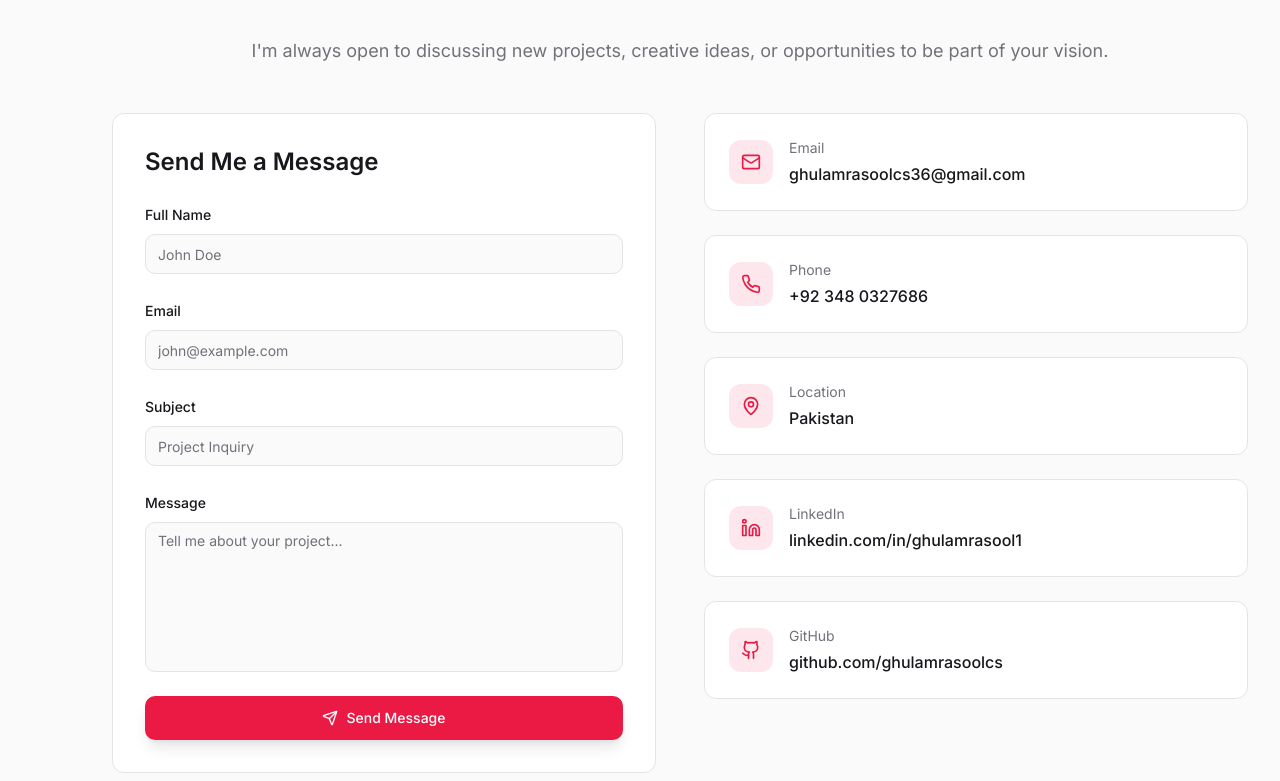
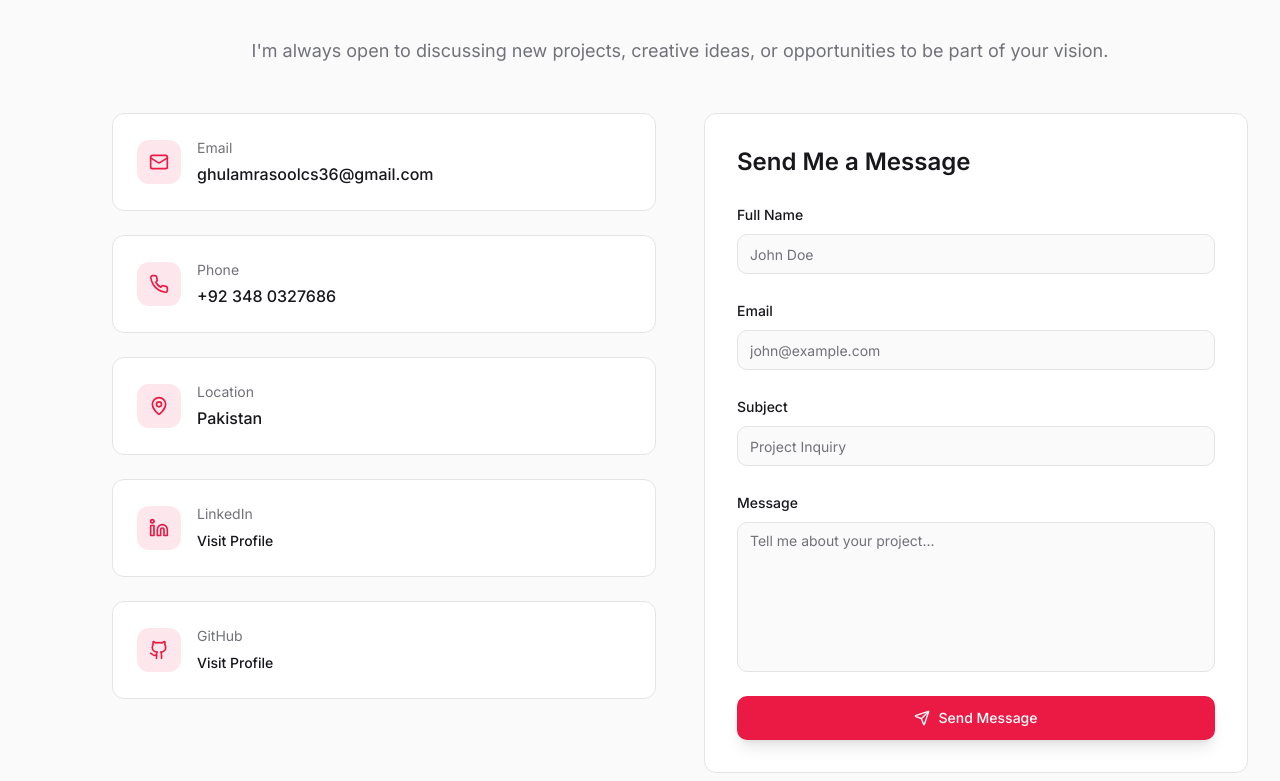
Before and after one commit to ghulamrasoolcs/ghulam-rasool, a React (Vite) app: page / in a window 1280 px wide. Shown: the part 5179-5960 px from the top of the page. Built offline with nearby package versions, Linux system fonts and the light colour scheme; the HTML template or start-up script is replaced by a standard one.

Commit message:
Update Contact section layout

```diff
--- a/src/components/Contact.tsx
+++ b/src/components/Contact.tsx
@@ -51,7 +51,7 @@ const contactInfo = [
     icon: Phone,
     label: "Phone",
     value: "+92 348 0327686",
-    href: "tel:+923480327686",
+    href: "https://wa.me/923480327686",
   },
   {
     icon: MapPin,
@@ -68,12 +68,14 @@ const contactInfo = [
     label: "LinkedIn",
     value: "linkedin.com/in/ghulamrasool1",
     href: "https://linkedin.com/in/ghulamrasool1",
+    iconOnly: true,
   },
   {
     icon: Github,
     label: "GitHub",
     value: "github.com/ghulamrasoolcs",
     href: "https://github.com/ghulamrasoolcs",
+    iconOnly: true,
   },
 ];
 
@@ -111,8 +113,56 @@ export const Contact = () => {
         </p>
 
         <div className="grid lg:grid-cols-2 gap-12 mb-12">
+          {/* Contact Info */}
+          <div className="order-2 lg:order-1 grid grid-cols-1 gap-6 content-start">
+            {contactInfo.map((item, index) => (
+              <div
+                key={index}
+                className="p-6 rounded-xl bg-card border border-border hover:border-primary/50 transition-all duration-300 animate-scale-in group"
+                style={{ animationDelay: `${index * 0.1}s` }}
+              >
+                <div className="flex items-center gap-4">
+                  <div className="p-3 rounded-lg bg-primary/10 group-hover:bg-primary/20 transition-colors">
+                    <item.icon className="h-5 w-5 text-primary" />
+                  </div>
+
+                  <div className="flex-1">
+                    <div className="text-sm text-muted-foreground mb-1">{item.label}</div>
+                    {!item.iconOnly && (
+                      <>
+                        {item.href ? (
+                          <a
+                            href={item.href}
+                            target={item.href.startsWith('http') ? '_blank' : undefined}
+                            rel={item.href.startsWith('http') ? 'noopener noreferrer' : undefined}
+                            className="font-medium hover:text-primary transition-colors break-all"
+                          >
+                            {item.value}
+                          </a>
+                        ) : (
+                          <div className="font-medium">{item.value}</div>
+                        )}
+                      </>
+                    )}
+                    {item.iconOnly && item.href && (
+                      <a
+                        href={item.href}
+                        target="_blank"
+                        rel="noopener noreferrer"
+                        className="inline-flex items-center gap-2 font-medium hover:text-primary transition-colors"
+                        aria-label={`Visit my ${item.label} profile`}
+                      >
+                        <span className="text-sm">Visit Profile</span>
+                      </a>
+                    )}
+                  </div>
+                </div>
+              </div>
+            ))}
+          </div>
+
           {/* Contact Form */}
-          <div className="order-2 lg:order-1">
+          <div className="order-1 lg:order-2">
             <div className="p-8 rounded-xl bg-card border border-border">
               <h3 className="text-2xl font-semibold mb-6">Send Me a Message</h3>
 
@@ -204,39 +254,6 @@ export const Contact = () => {
               </Form>
             </div>
           </div>
-
-          {/* Contact Info */}
-          <div className="order-1 lg:order-2 grid grid-cols-1 gap-6 content-start">
-            {contactInfo.map((item, index) => (
-              <div
-                key={index}
-                className="p-6 rounded-xl bg-card border border-border hover:border-primary/50 transition-all duration-300 animate-scale-in group"
-                style={{ animationDelay: `${index * 0.1}s` }}
-              >
-                <div className="flex items-center gap-4">
-                  <div className="p-3 rounded-lg bg-primary/10 group-hover:bg-primary/20 transition-colors">
-                    <item.icon className="h-5 w-5 text-primary" />
-                  </div>
-
-                  <div className="flex-1">
-                    <div className="text-sm text-muted-foreground mb-1">{item.label}</div>
-                    {item.href ? (
-                      <a
-                        href={item.href}
-                        target={item.href.startsWith('http') ? '_blank' : undefined}
-                        rel={item.href.startsWith('http') ? 'noopener noreferrer' : undefined}
-                        className="font-medium hover:text-primary transition-colors break-all"
-                      >
-                        {item.value}
-                      </a>
-                    ) : (
-                      <div className="font-medium">{item.value}</div>
-                    )}
-                  </div>
-                </div>
-              </div>
-            ))}
-          </div>
         </div>
 
         <footer className="mt-20 pt-8 border-t border-border text-center text-sm text-muted-foreground">
```
